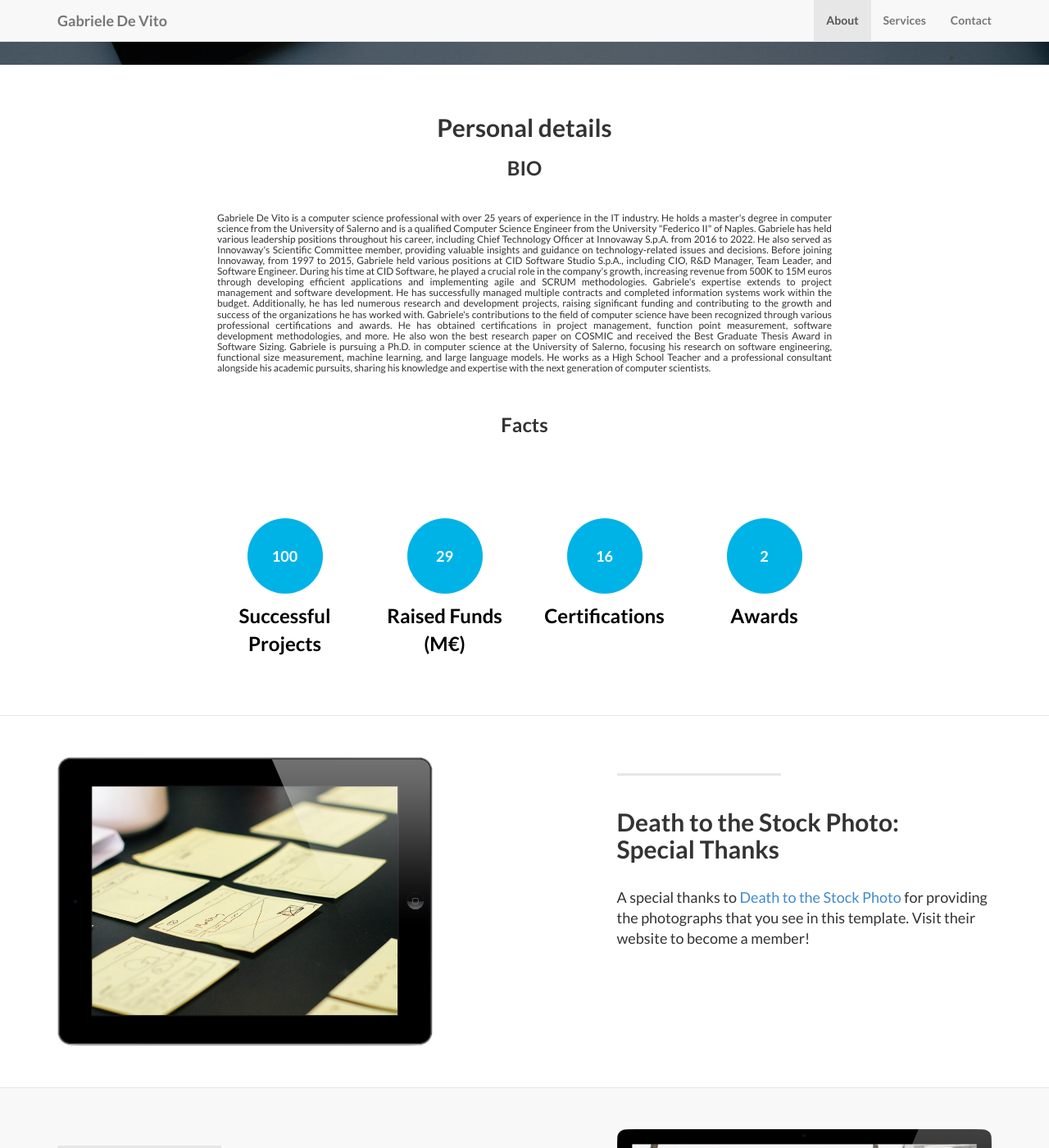
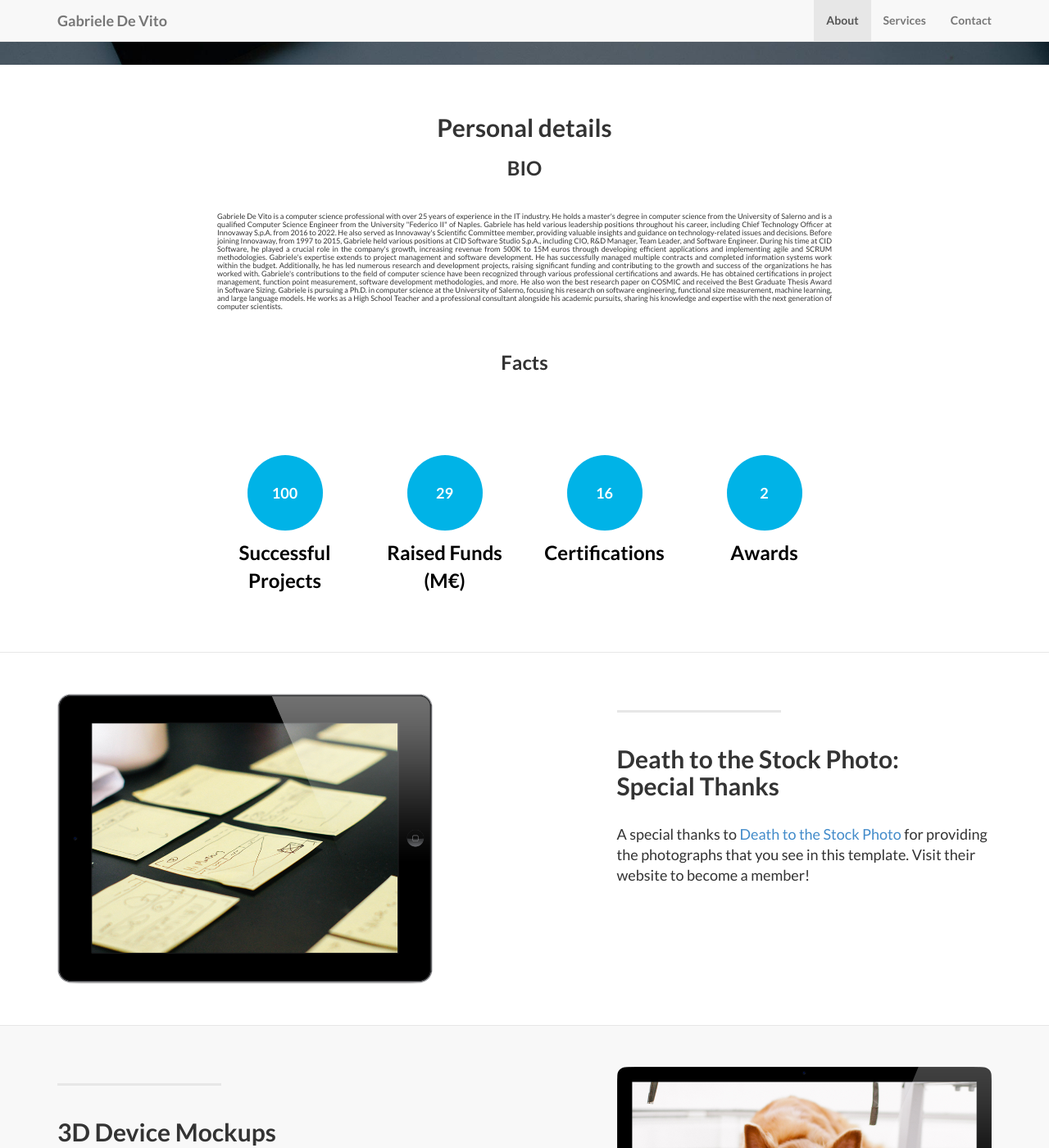
Before and after one commit to gadevito/gadevito.github.io, a Jekyll site: the page built from index.html, in a window 1280 px wide and 1400 px high, scrolled down 698 px. Shown: the whole window at 82% size. Built offline with Jekyll 4.4.1, drawn with Linux system fonts in a browser that asks for light colours.

Commit message:
second update about

```diff
--- a/_includes/about.html
+++ b/_includes/about.html
@@ -10,7 +10,7 @@
                 <!--div class="col-lg-5 col-lg-offset-2 col-sm-6">
                   <img class="img-responsive" src="img/services/Foto_De_Vito.jpg" alt="">
                 </div-->
-              <h5 class="small text-justify" style="font-weight:normal;">
+              <h5 class="small text-justify fontHeader" style="font-weight:normal;">
                 Gabriele De Vito is a computer science professional with over 25 years of experience in the IT industry. He holds a master's degree in computer science from the University of Salerno and is a qualified Computer Science Engineer from the University "Federico II" of Naples.
                 Gabriele has held various leadership positions throughout his career, including Chief Technology Officer at Innovaway S.p.A. from 2016 to 2022. He also served as Innovaway's Scientific Committee member, providing valuable insights and guidance on technology-related issues and decisions.
                 Before joining Innovaway, from 1997 to 2015, Gabriele held various positions at CID Software Studio S.p.A., including CIO, R&D Manager, Team Leader, and Software Engineer. During his time at CID Software, he played a crucial role in the company's growth, increasing revenue from 500K to 15M euros through developing efficient applications and implementing agile and SCRUM methodologies.
--- a/css/landing-page.css
+++ b/css/landing-page.css
@@ -205,3 +205,7 @@ p.copyright {
     align-items: center;
     grid-template-rows: 1fr 1fr 1fr;
 }
+
+.fontHeader{
+    font-size: 65%;
+}
```
